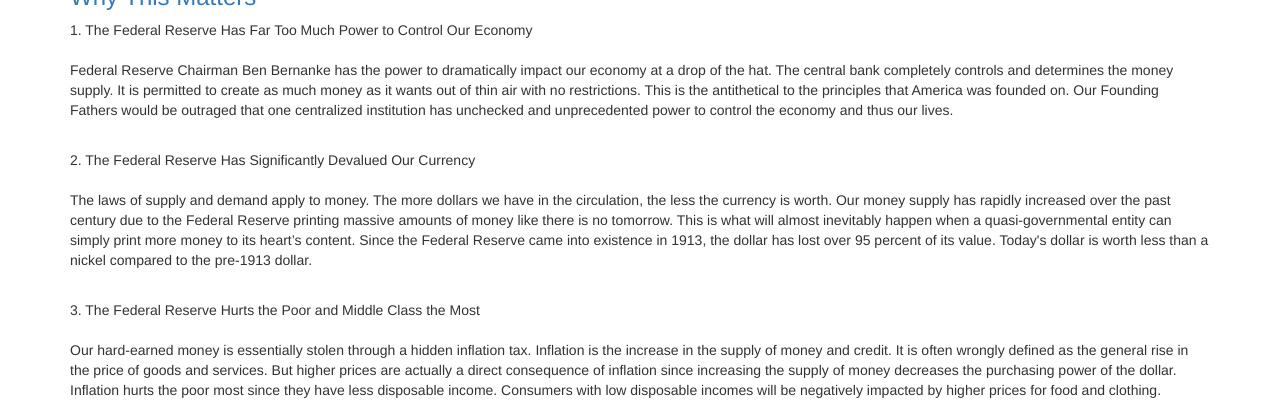
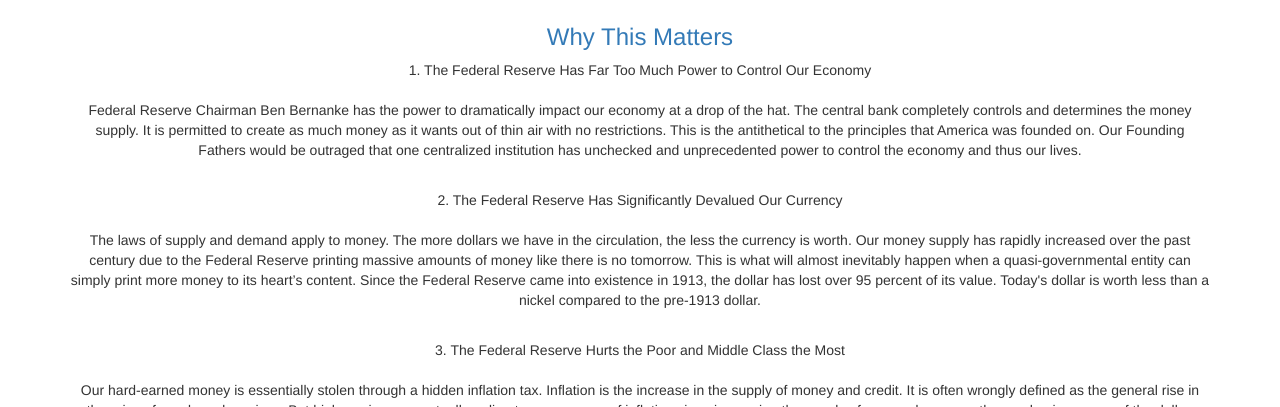
Before and after one commit to mparman6/theFed, a PHP site: page / in a window 1280 px wide. Shown: the part 516-923 px from the top of the page. Run offline with PHP 8.4, Linux system fonts and the light colour scheme; some libraries are stand-ins or nearby versions.

Commit message:
still a work in progress, but not bad

```diff
--- a/css/main.css
+++ b/css/main.css
@@ -17,3 +17,11 @@
 img {
   padding-top: 25px;
 }
+
+.center {
+  padding-left: 300px;
+}
+
+.align {
+  text-align: center;
+}
--- a/theFed.html
+++ b/theFed.html
@@ -50,7 +50,7 @@
   </div><!-- /.container-fluid -->
 </nav>
 <div class="container">
-  <div class="row">
+  <div class="row center">
     <div class="col-md-4">
       <article>
     <strong><section id="quote">"When plunder has become a way of life for a group of people living together in society, they create for themselves in the course of time a legal system that authorizes it, and a moral code that glorifies it." - Frederic Bastiat</section></strong>
@@ -63,7 +63,7 @@
     </div>
   </div>
 </div>
-  <div class="row">
+  <div class="row align">
     <div class="col-md-12">
       <a name="TheMonster">
   <h2>The Monster</h2>
@@ -74,12 +74,13 @@
   </div>
 </div>
 <div class="container">
-  <div class="row">
+  <div class="row align">
     <div class="col-md-12">
       <a name="WhyThisMatters">
   <h3>Why This Matters</h3></a>
+  <div class="row align">
+    <div class="col-md-12">
   <article>
-    <p>
 <section class="inline">1. The Federal Reserve Has Far Too Much Power to Control Our Economy</section><br>
 
 <p>Federal Reserve Chairman Ben Bernanke has the power to dramatically impact our economy at a drop of the hat. The central bank completely controls and determines the money supply. It is permitted to create as much money as it wants out of thin air with no restrictions. This is the antithetical to the principles that America was founded on. Our Founding Fathers would be outraged that one centralized institution has unchecked and unprecedented power to control the economy and thus our lives.</p><br>
@@ -94,12 +95,13 @@
 
 <p>Our hard-earned money is essentially stolen through a hidden inflation tax. Inflation is the increase in the supply of money and credit. It is often wrongly defined as the general rise in the price of goods and services. But higher prices are actually a direct consequence of inflation since increasing the supply of money decreases the purchasing power of the dollar. Inflation hurts the poor most since they have less disposable income. Consumers with low disposable incomes will be negatively impacted by higher prices for food and clothing.</p>
 
-<img class="oct" src="http://2.bp.blogspot.com/-QZAn0PVtSbk/VeQNubJfNPI/AAAAAAAADLc/oDOQ4hcpf0U/s1600/debt_woes.gif">
+<img class="oct align" src="http://2.bp.blogspot.com/-QZAn0PVtSbk/VeQNubJfNPI/AAAAAAAADLc/oDOQ4hcpf0U/s1600/debt_woes.gif">
   </article>
+  </div>
     </div>
   </div>
   </div>
-<div class="container">
+<div class="container align">
   <div class="row">
     <div class="col-md-12">
       <a name="Solutions">
@@ -117,7 +119,7 @@
 <div class="row">
   <div class="col-md-6" "col-md-offset-3">
     <footer id="footer">
-    <img id="bottom" src="https://s-media-cache-ak0.pinimg.com/736x/c5/e4/86/c5e486f59128d09bbdb52fcc05b3b2a4.jpg">
+    <img class="center" src="https://s-media-cache-ak0.pinimg.com/736x/c5/e4/86/c5e486f59128d09bbdb52fcc05b3b2a4.jpg">
   </footer>
   </div>
 </div>
```
